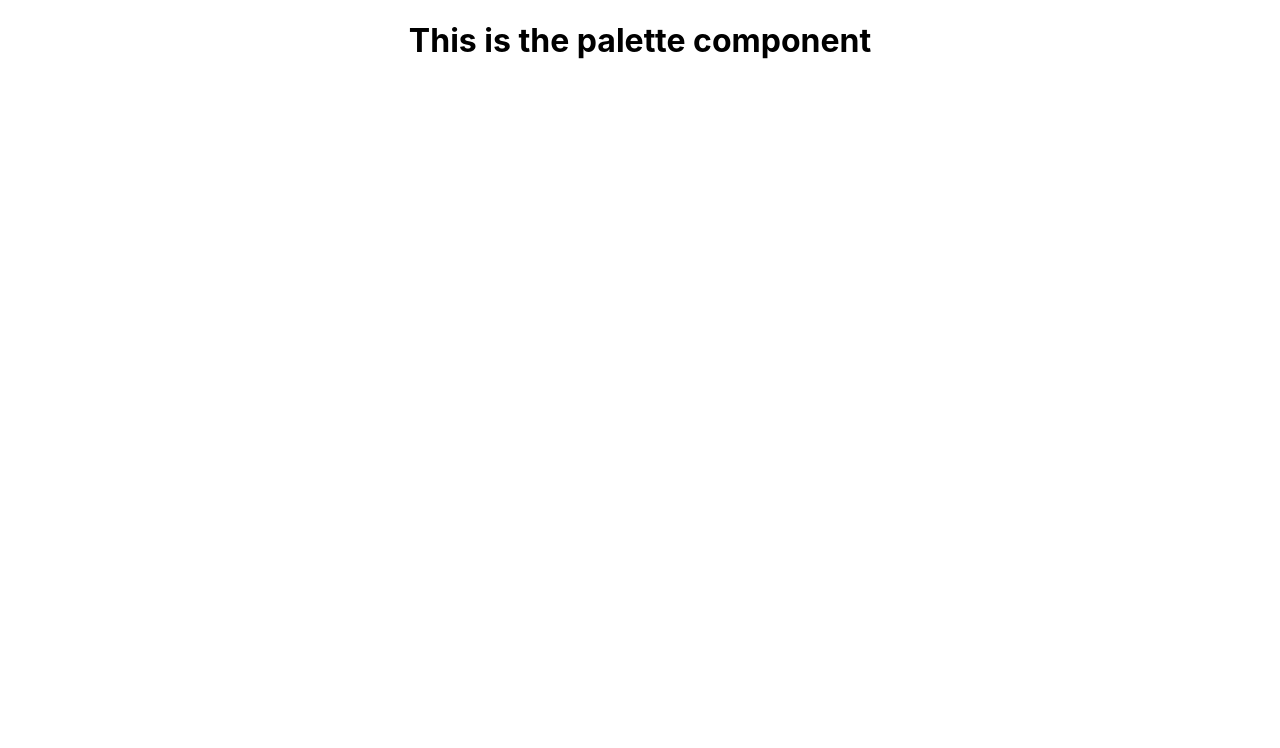
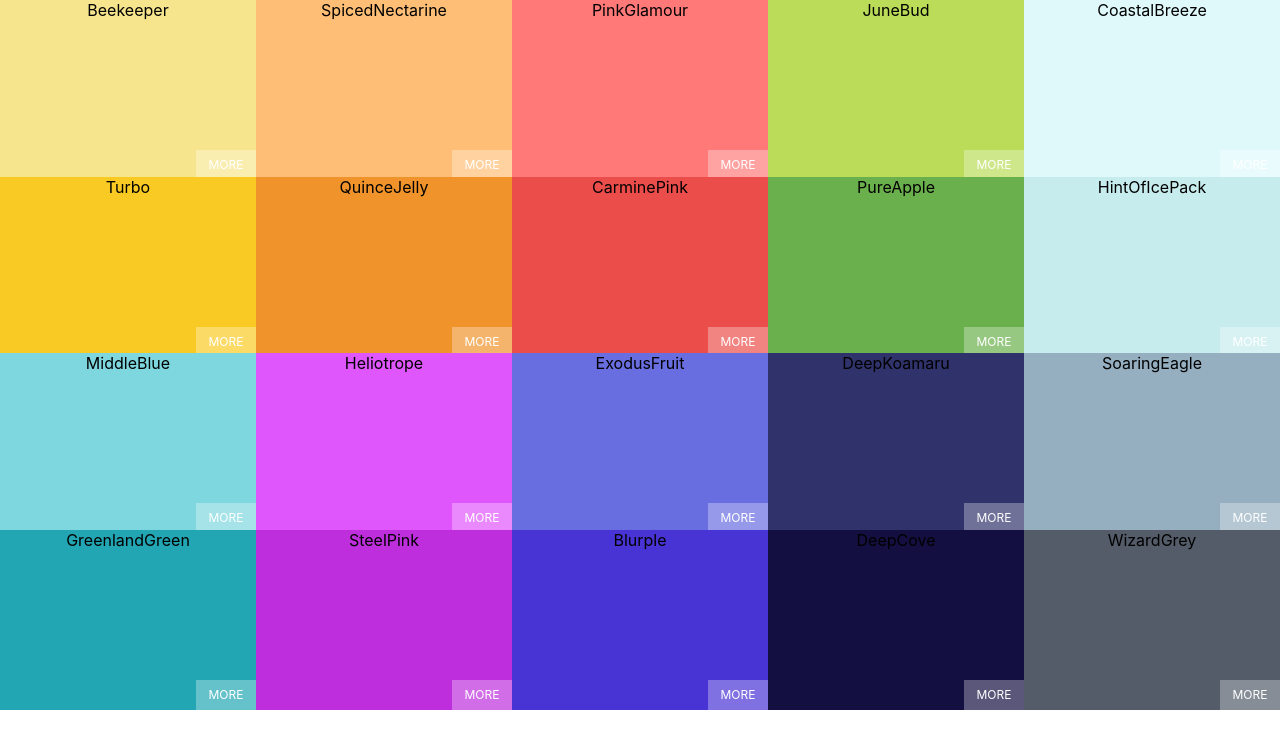
Before and after one commit to Rowee13/hue-box-app, a React (Create React App) app: page / in a window 1280 px wide. Shown: the top 748 px of the page. Built offline with nearby package versions, Linux system fonts and the light colour scheme.

Commit message:
Added Palette and ColorBox component

```diff
--- a/src/App.js
+++ b/src/App.js
@@ -1,10 +1,13 @@
 import Palette from "./components/Palette";
+import SeedColors from "./SeedColors";
 import "./App.css";
+
+// ________________________________________________________________
 
 function App() {
 	return (
 		<div className="App">
-			<Palette />
+			<Palette {...SeedColors[4]} />
 		</div>
 	);
 }
--- /dev/null
+++ b/src/components/ColorBox.css
@@ -0,0 +1,119 @@
+.ColorBox {
+	width: 20%;
+	height: 25%;
+	margin: 0 auto;
+	display: inline-block;
+	position: relative;
+	cursor: pointer;
+	margin-bottom: -3.5px;
+}
+
+.copy-button {
+	width: 100px;
+	height: 30px;
+	position: absolute;
+	display: inline-block;
+	top: 50%;
+	left: 50%;
+	margin-left: -50px;
+	margin-top: -15px;
+	text-align: center;
+	outline: none;
+	background: rgba(255, 255, 255, 0.3);
+	font-size: 1rem;
+	line-height: 30px;
+	color: white;
+	text-transform: uppercase;
+	border: none;
+	cursor: pointer;
+	opacity: 0;
+}
+
+.ColorBox:hover .copy-button {
+	opacity: 1;
+	transition: 0.5s;
+}
+
+.box-content {
+	position: absolute;
+	width: 100%;
+	left: 0px;
+	bottom: 0px;
+	padding: 10px;
+	color: black;
+	letter-spacing: 1px;
+	text-transform: uppercase;
+	font-size: 12px;
+}
+
+.see-more {
+	background: rgba(255, 255, 255, 0.3);
+	position: absolute;
+	border: none;
+	right: 0px;
+	bottom: 0px;
+	color: white;
+	width: 60px;
+	height: 30px;
+	text-align: center;
+	line-height: 30px;
+	text-transform: uppercase;
+	font-size: 12px;
+}
+
+.copy-overlay {
+	opacity: 0;
+	z-index: 0;
+	width: 100%;
+	height: 100%;
+	transition: transform 0.6s ease-in-out;
+	transform: scale(0.1);
+}
+
+.copy-overlay.show {
+	opacity: 1;
+	transform: scale(50);
+	z-index: 10;
+	position: absolute;
+}
+
+.copy-msg {
+	position: fixed;
+	left: 0;
+	right: 0;
+	top: 0;
+	bottom: 0;
+	display: flex;
+	align-items: center;
+	justify-content: center;
+	flex-direction: column;
+	font-size: 3rem;
+	color: white;
+	transform: scale(0.1);
+	opacity: 0;
+}
+
+.copy-msg.show {
+	opacity: 1;
+	transform: scale(1);
+	z-index: 25;
+	transition: all 0.4s ease-in-out;
+	transition-delay: 0.3s;
+}
+
+.copy-msg h1 {
+	font-weight: 400;
+	text-shadow: 1px 2px black;
+	background: rgba(255, 255, 255, 0.2);
+	width: 100%;
+	text-align: center;
+	margin-bottom: 0;
+	padding: 1rem;
+	text-transform: uppercase;
+}
+
+.copy-msg p {
+	font-size: 2rem;
+	font-weight: 100;
+	/* text-transform: uppercase; */
+}
--- /dev/null
+++ b/src/components/ColorBox.js
@@ -0,0 +1,19 @@
+import "./ColorBox.css";
+
+// ________________________________________________________________
+
+const ColorBox = (props) => {
+	return (
+		<div className="ColorBox" style={{ background: props.background }}>
+			<div className="copy-container">
+				<div className="box-container">
+					<span>{props.name}</span>
+				</div>
+				<button className="copy-button">Copy</button>
+			</div>
+			<span className="see-more">More</span>
+		</div>
+	);
+};
+
+export default ColorBox;
--- /dev/null
+++ b/src/components/Palette.css
@@ -0,0 +1,24 @@
+.Palette {
+	height: 100vh;
+	display: flex;
+	flex-direction: column;
+	overflow: hidden;
+}
+
+.Palette-colors {
+	height: 90%;
+}
+
+.Palette-footer {
+	background-color: white;
+	height: 5vh;
+	display: flex;
+	justify-content: flex-end;
+	align-items: center;
+	font-weight: bold;
+}
+
+.emoji {
+	font-size: 1.5rem;
+	margin: 0 1rem;
+}
--- a/src/components/Palette.js
+++ b/src/components/Palette.js
@@ -1,9 +1,16 @@
-import React from "react";
+import ColorBox from "./ColorBox";
+import "./Palette.css";
 
-const Palette = () => {
+// ________________________________________________________________
+
+const Palette = (props) => {
+	const colorBoxes = props.colors.map((color) => {
+		return <ColorBox background={color.color} name={color.name} />;
+	});
+
 	return (
-		<div>
-			<h1>This is the palette component</h1>
+		<div className="Palette">
+			<div className="Palette-colors">{colorBoxes}</div>
 		</div>
 	);
 };
--- a/src/index.css
+++ b/src/index.css
@@ -1,13 +1,14 @@
 body {
-  margin: 0;
-  font-family: -apple-system, BlinkMacSystemFont, 'Segoe UI', 'Roboto', 'Oxygen',
-    'Ubuntu', 'Cantarell', 'Fira Sans', 'Droid Sans', 'Helvetica Neue',
-    sans-serif;
-  -webkit-font-smoothing: antialiased;
-  -moz-osx-font-smoothing: grayscale;
+	margin: 0;
+	padding: 0;
+	font-family: -apple-system, BlinkMacSystemFont, "Segoe UI", "Roboto",
+		"Oxygen", "Ubuntu", "Cantarell", "Fira Sans", "Droid Sans",
+		"Helvetica Neue", sans-serif;
+	-webkit-font-smoothing: antialiased;
+	-moz-osx-font-smoothing: grayscale;
 }
 
 code {
-  font-family: source-code-pro, Menlo, Monaco, Consolas, 'Courier New',
-    monospace;
+	font-family: source-code-pro, Menlo, Monaco, Consolas, "Courier New",
+		monospace;
 }
```
Also changed, not shown: src/components/PaletteList.js (added, +12 -0 lines).
